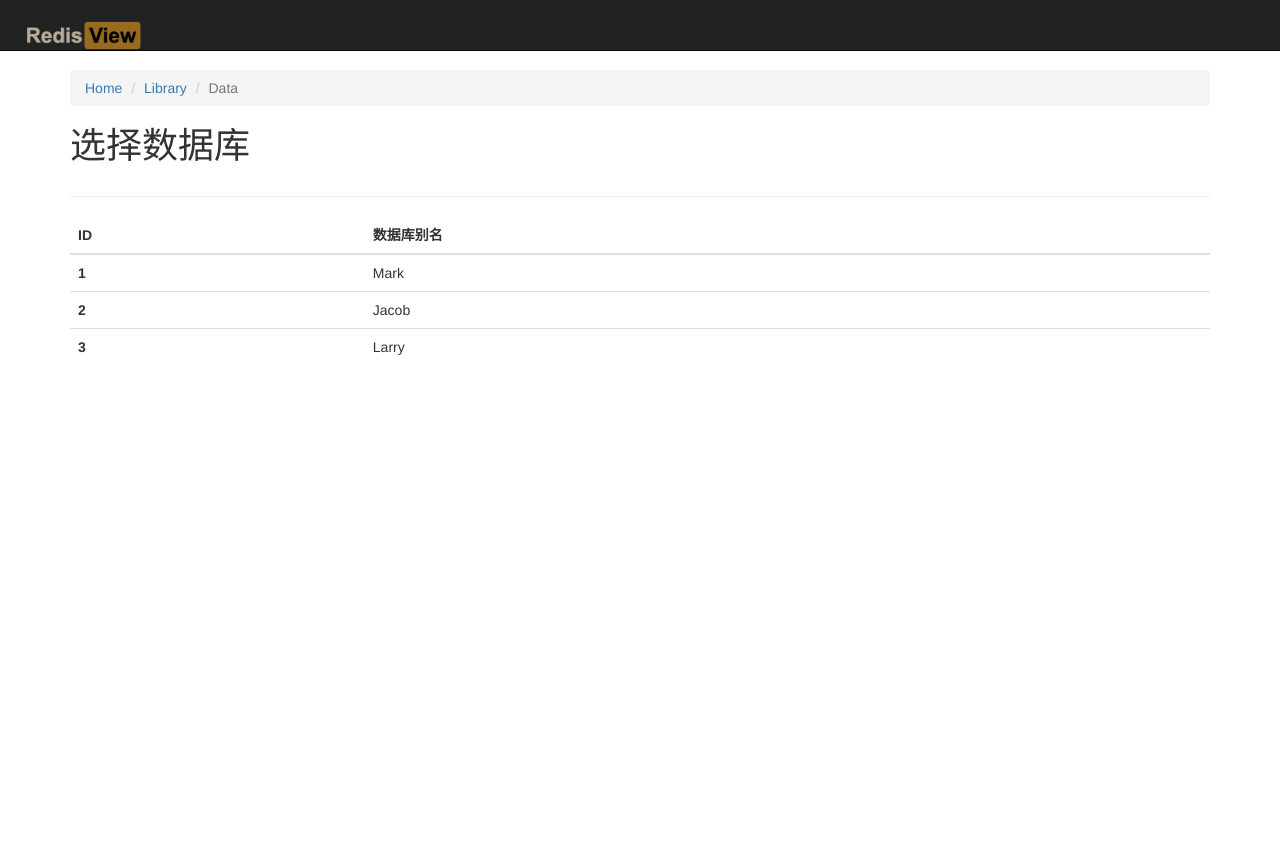
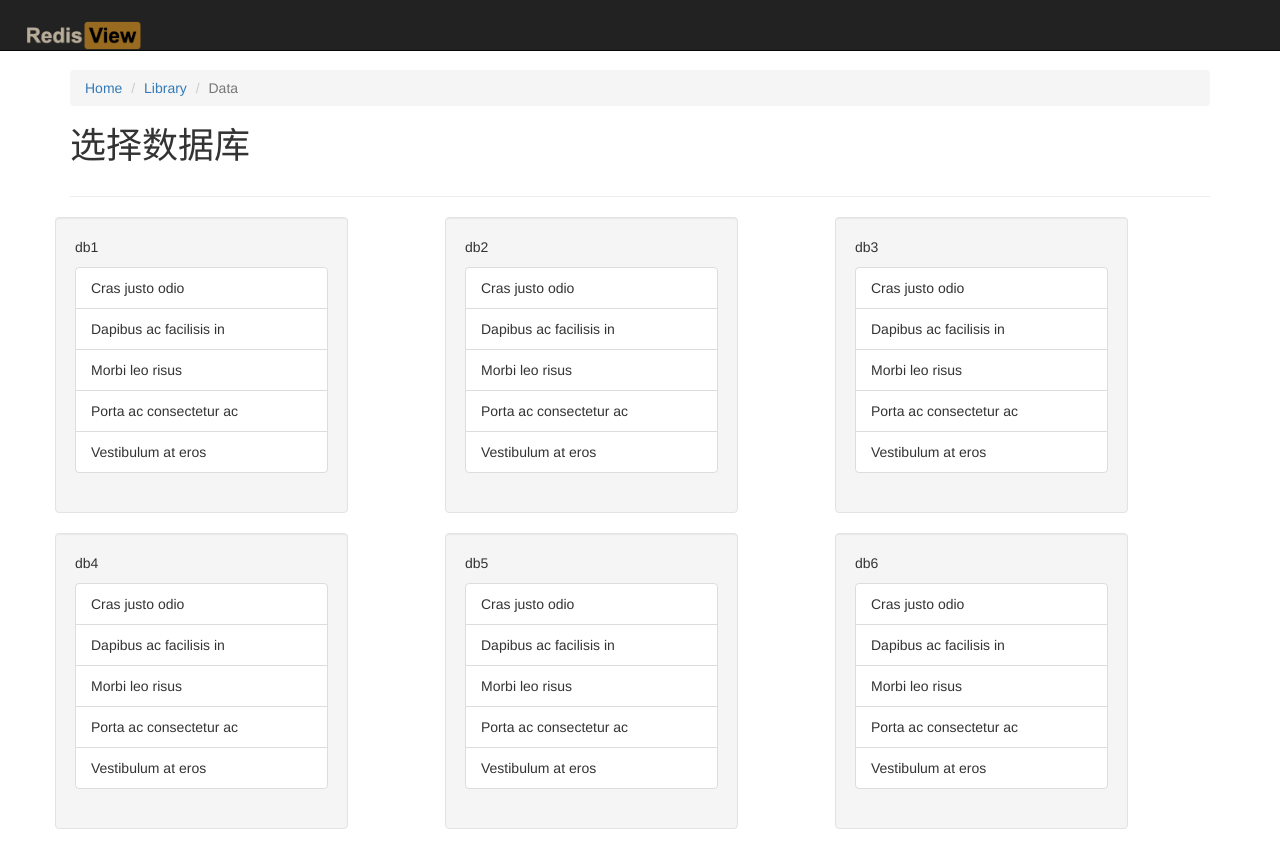
Before and after one commit to Fushengliangnian/redisWebView, a Python web app: template templates/index.html in a window 1280 px wide. Before the commit the page ends 355 px from the top, so only its background shows below. Run offline with Jinja, Linux system fonts and the light colour scheme; the template is opened without the code that fills it, so the values that code supplies are empty.

Commit message:
add index page and keys page to python code

```diff
--- a/templates/allKeys.html
+++ b/templates/allKeys.html
@@ -35,8 +35,8 @@
             <th scope="row">{{ loop.index }}</th>
             <td>{{ item.key }}</td>
             <td>{{ item.type }}</td>
-            <td>{{ item.size }}b</td>
-            <td>{{ item.details }}</td>
+            <td>{{ item.size }} b</td>
+            <td>{{ item.details }}...</td>
         </tr>
         {% endfor %}
     </tbody>
--- a/templates/index.html
+++ b/templates/index.html
@@ -7,34 +7,108 @@
 </ol>
 <h1 style="margin-top: 10px; margin-bottom: 30px">选择数据库</h1>
 <hr>
-<table class="table table-hover">
+
+<div class="row">
+    <!-- <div class="col-md-0.5"></div> -->
+
+  <div class="col-md-3 well">
+    <p>db1</p>
+    <ul class="list-group">
+      <li class="list-group-item">Cras justo odio</li>
+      <li class="list-group-item">Dapibus ac facilisis in</li>
+      <li class="list-group-item">Morbi leo risus</li>
+      <li class="list-group-item">Porta ac consectetur ac</li>
+      <li class="list-group-item">Vestibulum at eros</li>
+    </ul>
+  </div>
+  <div class="col-md-1"></div>
+  <div class="col-md-3 well">
+    <p>db2</p>
+    <ul class="list-group">
+      <li class="list-group-item">Cras justo odio</li>
+      <li class="list-group-item">Dapibus ac facilisis in</li>
+      <li class="list-group-item">Morbi leo risus</li>
+      <li class="list-group-item">Porta ac consectetur ac</li>
+      <li class="list-group-item">Vestibulum at eros</li>
+    </ul>
+  </div>
+  <div class="col-md-1"></div>
+  <div class="col-md-3 well">
+    <p>db3</p>
+    <ul class="list-group">
+      <li class="list-group-item">Cras justo odio</li>
+      <li class="list-group-item">Dapibus ac facilisis in</li>
+      <li class="list-group-item">Morbi leo risus</li>
+      <li class="list-group-item">Porta ac consectetur ac</li>
+      <li class="list-group-item">Vestibulum at eros</li>
+    </ul>
+  </div>
+</div>
+<div class="row">
+    <!-- <div class="col-md-1"></div> -->
+
+  <div class="col-md-3 well">
+    <p>db4</p>
+    <ul class="list-group">
+      <li class="list-group-item">Cras justo odio</li>
+      <li class="list-group-item">Dapibus ac facilisis in</li>
+      <li class="list-group-item">Morbi leo risus</li>
+      <li class="list-group-item">Porta ac consectetur ac</li>
+      <li class="list-group-item">Vestibulum at eros</li>
+    </ul>
+  </div>
+  <div class="col-md-1"></div>
+  <div class="col-md-3 well">
+    <p>db5</p>
+    <ul class="list-group">
+      <li class="list-group-item">Cras justo odio</li>
+      <li class="list-group-item">Dapibus ac facilisis in</li>
+      <li class="list-group-item">Morbi leo risus</li>
+      <li class="list-group-item">Porta ac consectetur ac</li>
+      <li class="list-group-item">Vestibulum at eros</li>
+    </ul>
+  </div>
+  <div class="col-md-1"></div>
+  <div class="col-md-3 well">
+    <p>db6</p>
+    <ul class="list-group">
+      <li class="list-group-item">Cras justo odio</li>
+      <li class="list-group-item">Dapibus ac facilisis in</li>
+      <li class="list-group-item">Morbi leo risus</li>
+      <li class="list-group-item">Porta ac consectetur ac</li>
+      <li class="list-group-item">Vestibulum at eros</li>
+    </ul>
+  </div>
+</div>
+
+<!-- <table class="table table-hover">
   <thead>
     <tr>
       <th>ID</th>
       <th>数据库别名</th>
-      <!-- <th>Last Name</th> -->
-      <!-- <th>Username</th> -->
+      <th>监听情况详情</th>
+      <th>键值</th>
     </tr>
   </thead>
   <tbody>
     <tr>
       <th scope="row">1</th>
       <td>Mark</td>
-      <!-- <td>Otto</td>
-      <td>@mdo</td> -->
+      <td>Otto</td>
+      <td>@mdo</td>
     </tr>
     <tr>
       <th scope="row">2</th>
       <td>Jacob</td>
-      <!-- <td>Thornton</td>
-      <td>@fat</td> -->
+      <td>Thornton</td>
+      <td>@fat</td>
     </tr>
     <tr>
       <th scope="row">3</th>
       <td>Larry</td>
-      <!-- <td>the Bird</td>
-      <td>@twitter</td> -->
+      <td>the Bird</td>
+      <td>@twitter</td>
     </tr>
   </tbody>
-</table>
+</table> -->
 {% endblock %}
```
Also changed, not shown: common.py (+14 -3 lines), connections.py (+26 -0 lines), settings.py (+8 -0 lines), utils.py (+15 -0 lines), views.py (+35 -1 lines).
